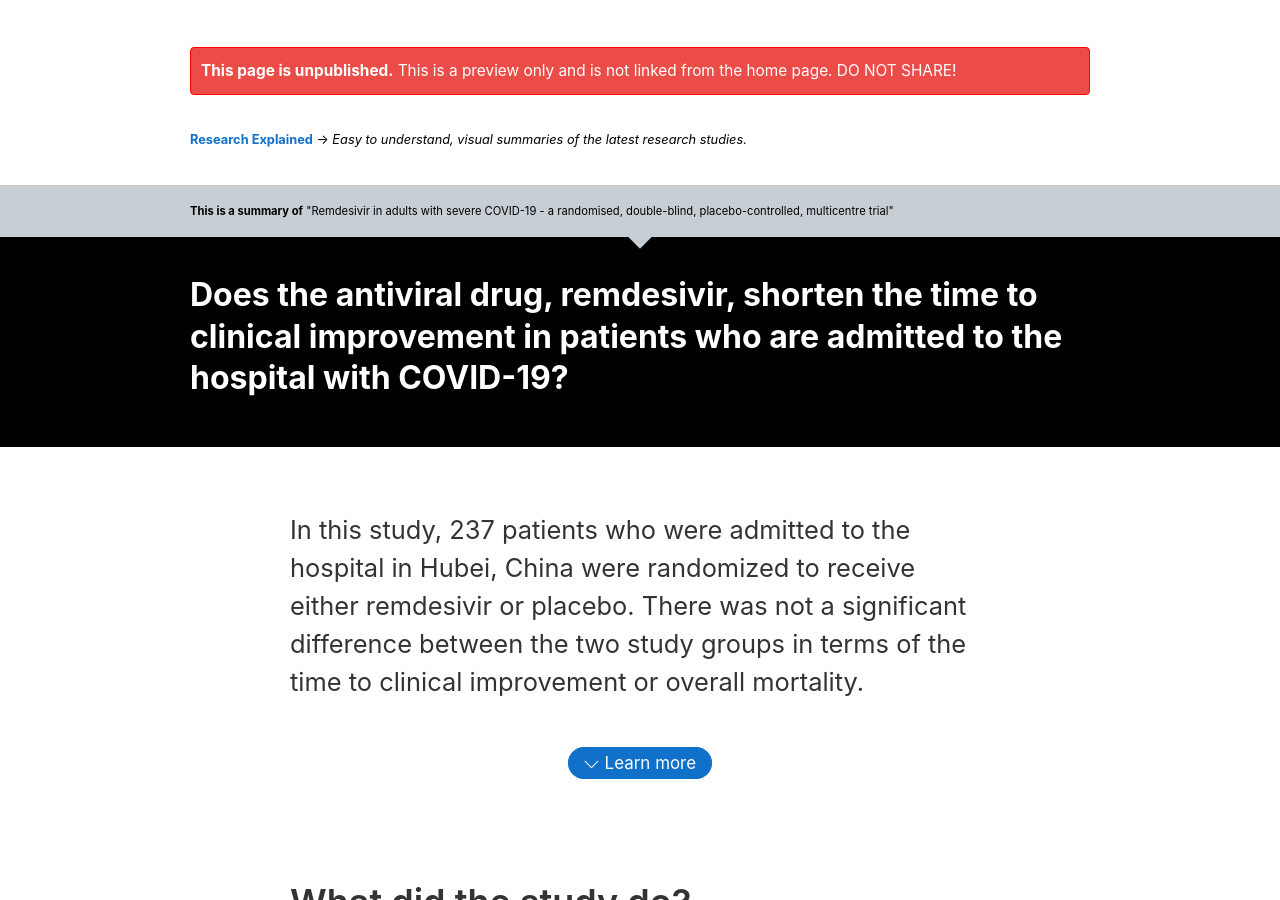
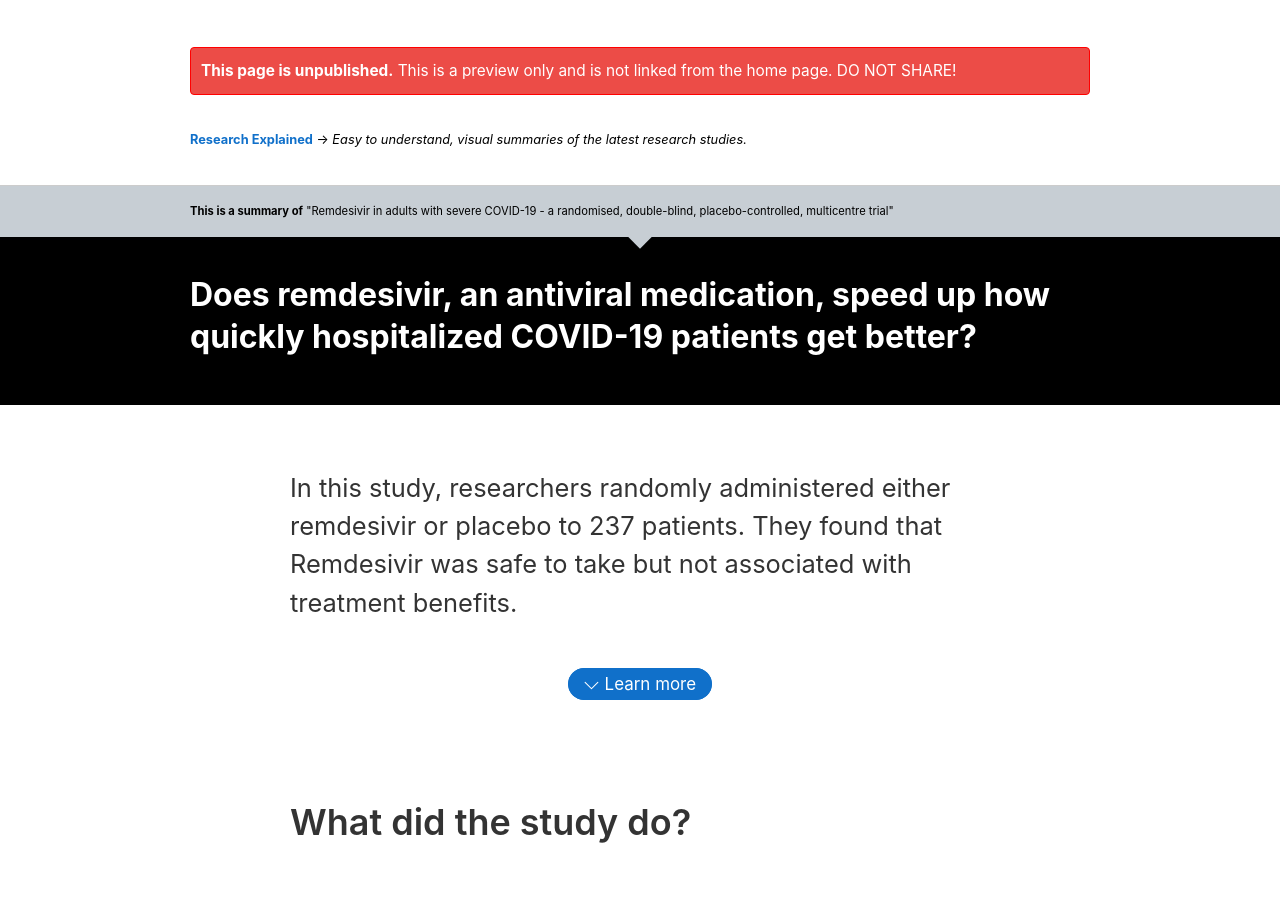
Before and after one commit to neilgupta/researchexplained, a Jekyll site: the page built from 10.1016/S0140-6736(20)31022-9/index.html, in a window 1280 px wide and 900 px high. Built offline with Jekyll 4.4.1, drawn with Linux system fonts in a browser that asks for light colours; some of the changed lines change nothing that is shown; some of the changed text lies outside the part shown.

Commit message:
simplify wording of Remdesivir study

```diff
--- a/10.1016/S0140-6736(20)31022-9/_content/appendix.md
+++ b/10.1016/S0140-6736(20)31022-9/_content/appendix.md
@@ -0,0 +1,5 @@
+### Additional Reading
+
+For more details and technical discussion of the study, we recommend reading the following resources:
+
+* [First placebo-controlled RCT on remdesivir for COVID-19](https://emcrit.org/pulmcrit/wang-remdesivir/){:target="_blank"}{:rel="noopener"}
--- a/10.1016/S0140-6736(20)31022-9/_content/details.md
+++ b/10.1016/S0140-6736(20)31022-9/_content/details.md
@@ -1,3 +1,7 @@
+## Key takeaways
+
+In this rigorously conducted randomized controlled trial, 237 patients with SARS-CoV-2 (COVID-19) pneumonia who were admitted to the hospital in Hubei, China were randomized to receive either remdesivir or placebo. Remdesivir did not change the time to recovery or death rate in patients with COVID-19.
+
 ## Why is this important?
 
 There has been significant public interest in repurposing drugs that already exist to treat patients with COVID-19. One such drug, remdesivir, has already been studied rigorously in a Chinese trial sponsored by Gilead Sciences, Inc. Within the United States, the National Institute of Allergy and Infectious Diseases (NIAID) issued a [press release](https://www.niaid.nih.gov/news-events/nih-clinical-trial-shows-remdesivir-accelerates-recovery-advanced-covid-19) on April 29, 2020 touting the success of remdesivir in an American clinical trial. On May 22, 2020, the data from that trial was published in the New England Journal of Medicine. That study will be covered in a future Resaerch Explained summary.
--- a/10.1016/S0140-6736(20)31022-9/index.html
+++ b/10.1016/S0140-6736(20)31022-9/index.html
@@ -1,7 +1,7 @@
 ---
 layout: summary
-title: Does the antiviral drug, remdesivir, shorten the time to clinical improvement in patients who are admitted to the hospital with COVID-19?
-description: In this study, 237 patients who were admitted to the hospital in Hubei, China were randomized to receive either remdesivir or placebo. There was not a significant difference between the two study groups in terms of the time to clinical improvement or overall mortality.
+title: Does remdesivir, an antiviral medication, speed up how quickly hospitalized COVID-19 patients get better?
+description: In this study, researchers randomly administered either remdesivir or placebo to 237 patients. They found that Remdesivir was safe to take but not associated with treatment benefits.
 research_title: Remdesivir in adults with severe COVID-19 - a randomised, double-blind, placebo-controlled, multicentre trial
 research_link: https://www.thelancet.com/journals/lancet/article/PIIS0140-6736(20)31022-9/fulltext
 research_pdf: https://www.thelancet.com/action/showPdf?pii=S0140-6736%2820%2931022-9
@@ -110,7 +110,7 @@ include_js: true
   </li>
   <li class="timeline-item">
     <div class="timeline-info">
-      <span>Results</span>
+      <span>Findings</span>
     </div>
     <div class="timeline-marker">
       <svg height='2em' width='2em' style="margin-left: -0.6em; margin-top: -0.2em;" fill="#000000" xmlns="http://www.w3.org/2000/svg" data-name="Layer 1" viewBox="0 0 100 100" x="0px" y="0px"><g data-name="Group"><path data-name="Compound Path" d="M73.6,14.8H58.1a8.5,8.5,0,0,0-16.2,0H26.4a9.1,9.1,0,0,0-9,9V82.1a9,9,0,0,0,9,9H73.6a9,9,0,0,0,9-9V23.8A9.1,9.1,0,0,0,73.6,14.8Zm-31,2a1,1,0,0,0,1-.8,6.6,6.6,0,0,1,12.8,0,1,1,0,0,0,1,.8H62L65.9,28c.1.4.1.7-.1.9a1.1,1.1,0,0,1-.9.5h-30a1.2,1.2,0,0,1-.8-.4,1,1,0,0,1-.2-.9L37,16.8Zm38,65.3a7,7,0,0,1-7,7H26.4a7,7,0,0,1-7-7V23.8a7.1,7.1,0,0,1,7-7h8.5L32,27.6a2.8,2.8,0,0,0,.5,2.6,3.1,3.1,0,0,0,2.4,1.2h30a3.1,3.1,0,0,0,2.5-1.3,2.9,2.9,0,0,0,.4-2.7L64.2,16.8h9.4a7.1,7.1,0,0,1,7,7Z"></path><path data-name="Path" d="M30.1,45.7H49.9a1,1,0,0,0,1-1,.9.9,0,0,0-1-1H30.1a.9.9,0,0,0-1,1A1,1,0,0,0,30.1,45.7Z"></path><path data-name="Path" d="M69.9,56.7H30.1a.9.9,0,0,0-1,1,1,1,0,0,0,1,1H69.9a1,1,0,0,0,1-1A.9.9,0,0,0,69.9,56.7Z"></path><path data-name="Path" d="M69.9,69.7H30.1a.9.9,0,0,0-1,1,1,1,0,0,0,1,1H69.9a1,1,0,0,0,1-1A.9.9,0,0,0,69.9,69.7Z"></path></g></svg>
@@ -135,11 +135,11 @@ include_js: true
         </tr>
         <tr>
           <td>Adverse Events</td>
-          <td>18%</td>
-          <td>26%</td>
+          <td>66%</td>
+          <td>64%</td>
         </tr>
       </table>
-      {% include expand_details.html positive_count=1 %}
+      {% include expand_details.html positive_count=2 %}
       <div class="collapsible">
         <p>
           After 28 days, 14% of remdesivir patients and 13% of placebo patients had died. This difference was not statistically significant. Of the remdesivir patients who survived, it took them an average of 21 days to clinically improve on the 6-point scale devised by the investigators, compared to 23 days for the placebo patients. This difference was not statistically significant. The rate of adverse events was similar between the remdesivir (66%) and placebo (64%) groups, suggesting that the medication was relatively safe.
@@ -148,6 +148,10 @@ include_js: true
         <h5>{% include pos.html %} Meaningful results even though trial was halted early</h5>
         <p>
           In the Methods section of the paper, the investigators described how they initially intended to enroll 453 patients (rather than the 236 who were actually enrolled), but the trial had to be halted early because the initial outbreak was controlled in Wuhan, Hubei, China. However, the number of patients enrolled in the trial was probably sufficient to tell us that even if remdesivir helps patients with SARS-CoV-2 pneumonia, it is unlikely to be the magic bullet many had hoped.
+        </p>
+        <h5>{% include pos.html %} Reasonable conclusion</h5>
+        <p>
+          The study investigators arrived at a suitable conclusion based upon the data.
         </p>
         {% include hide_details.html %}
       </div>
```
